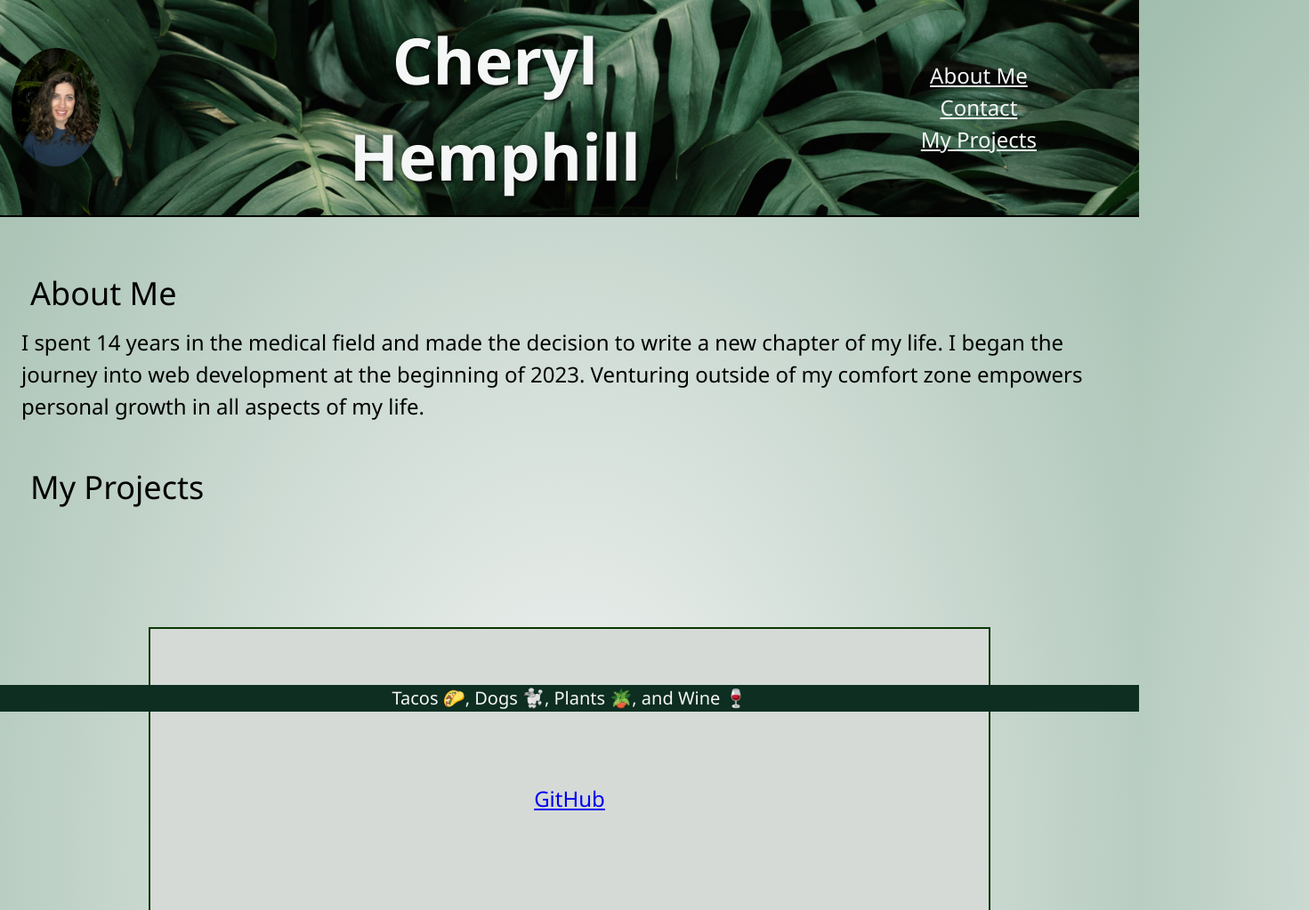
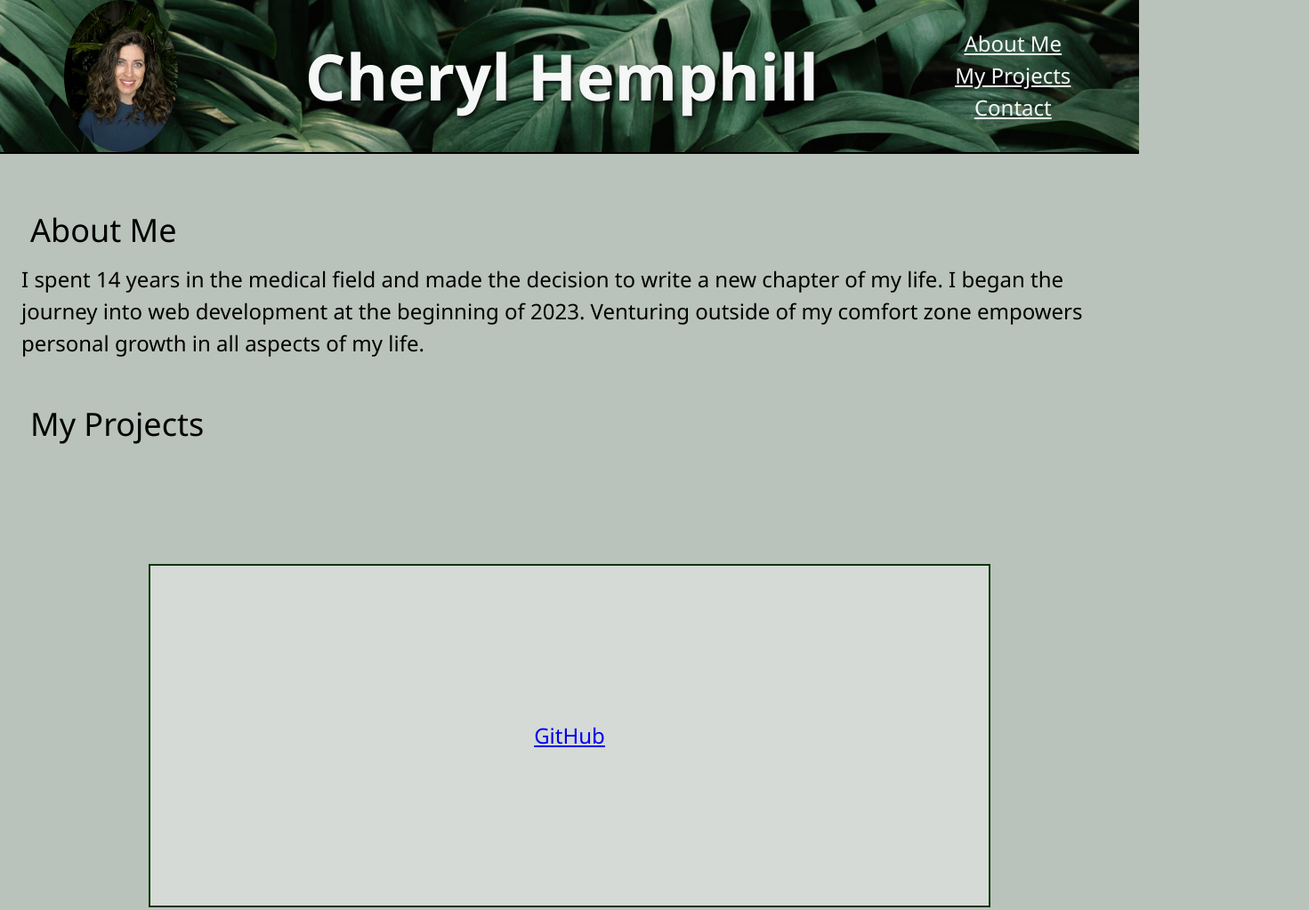
Before and after one commit to CherylHemphill/Portfolio, a plain HTML site: page index.html in a window 1280 px wide. Shown: the top 1023 px of the page at 89% size, 1471 px wide, since content can reach past the window. Drawn offline with Linux system fonts and the light colour scheme.

Commit message:
updatedcss

```diff
--- a/assets/css/style.css
+++ b/assets/css/style.css
@@ -6,7 +6,7 @@
     box-sizing: border-box;
 }
 
-img {
+ img {
     display: block;
 
 }
@@ -18,21 +18,25 @@ img {
  }
 
 body {
+    margin: 0;
+    width: 100%;
     display: flex;
     flex-direction: column;
     line-height: 1.5;
     font-size: 1.5rem;
-    background-color: aliceblue;
+    background-color:  rgb(185, 194, 187);
     font-family: 'Segoe UI', Tahoma, Geneva, Verdana, sans-serif;
 }
 
 header, footer {
-    position: sticky;
+    /* position: sticky; */
     text-align: center;
+    width: 100%;
 }
 
 header {
     top: 0;
+    overflow: auto;
 }
 
 footer {
@@ -61,36 +65,38 @@ footer {
 
 .Name {
     display: flex;
-    justify-content: flex-start;
+    justify-content: space-around;
+    flex-direction: row;
     align-items: center;
-    padding: 1%;
+    /* padding: 1%; */
     border-bottom: 2px solid black;
-    gap: 30px;
-    background-color: rgb(91, 161, 163);
+    /* gap: 30px; */
+    /* background-color: rgb(91, 161, 163); */
     color: rgb(245, 247, 247);
     background-image: url('../images/tropical-green-leaves-background.jpg');
-    background-repeat: repeat;
+    /* background-repeat: repeat; */
     background-size: cover;
+    width: 100%;
 }
 
 h1 {
-    display: inline;
-
     font-size: 300%;
     font-family: 'Segoe UI', Tahoma, Geneva, Verdana, sans-serif;
     text-shadow: 2px 2px 5px black;
-    margin-left: 250px;
+    /* margin-left: 250px; */
 }
 
+
 header nav ul {
-    display: inline;
-    align-items: flex-end;
-    margin-left: 700px;
+
+    display: flex;
+    flex-direction: column;
+    padding: 5px;
     font-weight: 200;
     font-family: 'Segoe UI', Tahoma, Geneva, Verdana, sans-serif;
     list-style-type: none;
     text-decoration: none;
-    padding: 3%;
+    /* padding: 1%; */
     justify-content: space-around;
  }
 
@@ -98,7 +104,7 @@ header nav ul {
 nav a {
     color: rgb(245, 247, 247);
     font-weight: 200;
-    padding: 5%;
+    /* padding: 5%; */
 }
 
 nav a:hover, nav a:focus {
@@ -118,6 +124,7 @@ main {
     max-width: fit-content;
     place-content: center;
     margin: 2% auto;
+    background-color: rgb(185, 194, 187);
 }
 
 h2 {
@@ -213,20 +220,22 @@ justify-content: flex-end;
 
 /* Contact Section */
 
-.contact img {
+/* .contact img {
     padding:15px
     margin: 20px;
 
-}
+} */
 
-.contact li {
+.contact li, ul {
     list-style: none;
     margin-left: 5px;
+    display: flex;
+    justify-content: space-around;
 }
 
 /* || Small ||*/
 
-@media screen and (min-width: 481px) {
+@media screen and (max-width: 481px) {
     body {
         background-color: rgb(107, 150, 123);
         background-image: radial-gradient(whitesmoke, rgb(107, 143, 118));
@@ -235,28 +244,16 @@ justify-content: flex-end;
 }
 /* || Medium ||*/
 
-@media screen and (min-width: 768px) {
+@media screen and (max-width: 768px) {
     body {
         background-color: rgb(107, 150, 123);
         background-image: radial-gradient(whitesmoke, rgb(107, 143, 118));
     }
 
 }
-/* || Large ||*/
 
-@media screen and (min-width: 1024px) {
-    body {
-        background-color: rgb(160, 189, 173);
-        background-image: radial-gradient(whitesmoke, rgb(160, 189, 173));
+@media screen and (max-width: 481px) {
+    header {
+
     }
-
 }
-/* || X-Large ||*/
-
-@media screen and (min-width: 1200px) {
-    body {
-        background-color: rgb(160, 189, 173);
-        background-image: radial-gradient(whitesmoke, rgb(160, 189, 173));
-    }
-
-}
--- a/index.html
+++ b/index.html
@@ -14,21 +14,21 @@
 <body>
 
      <header class="Name">
-     <figure class="profile-pic-figure">
+        <figure class="profile-pic-figure">
             <img src="assets/images/profile.jpg" alt="profile picture" width="320" height="440"/>
-        <figcaption class="offscreen">Cheryl Hemphill</figcaption>
-    </figure>
-     <h1> Cheryl Hemphill</h1>
+            <!-- <figcaption class="offscreen">Cheryl Hemphill</figcaption> -->
+        </figure>
+        <h1> Cheryl Hemphill</h1>
         <nav>
             <ul>
                 <li>
                     <a href="#About-me">About Me</a>
                 </li>
                 <li>
-                    <a href="#Contact">Contact</a>
+                    <a href="#My-Work">My Projects</a>
                 </li>
                 <li>
-                    <a href="#My-Work">My Projects</a>
+                    <a href="#Contact">Contact</a>
                 </li>
             </ul>
         </nav>
@@ -53,9 +53,9 @@
             <section> <a href="https://github.com/CherylHemphill/Horiseon-Social-Services"> Semantic HTML</a></section>
             <section> <a href="https://github.com/CherylHemphill/prework-study-guide"> Coding Basics Guide</a></section>
             <section> <a href="https://github.com/CherylHemphill/Portfolio"> Portfolio Code</a></section>
-            <section>Project5</section>
-            <section>Project6</section>
-            <section>Project7</section>
+            <section>Coming Soon</section>
+            <section>Coming Soon</section>
+            <section>Coming Soon</section>
         </div>
 </section>
 
```
